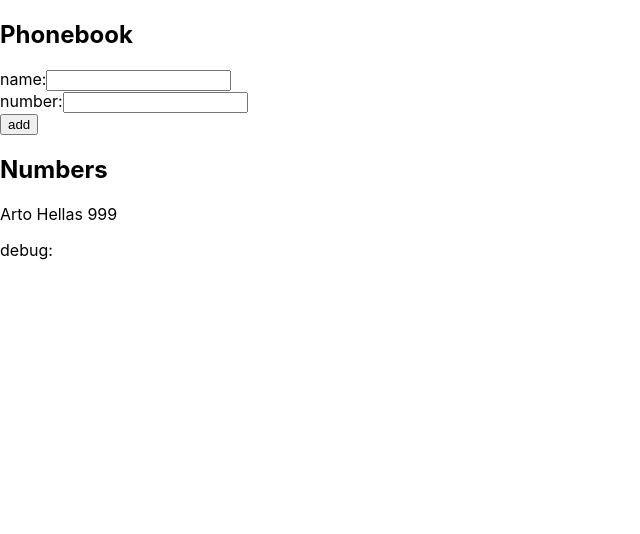
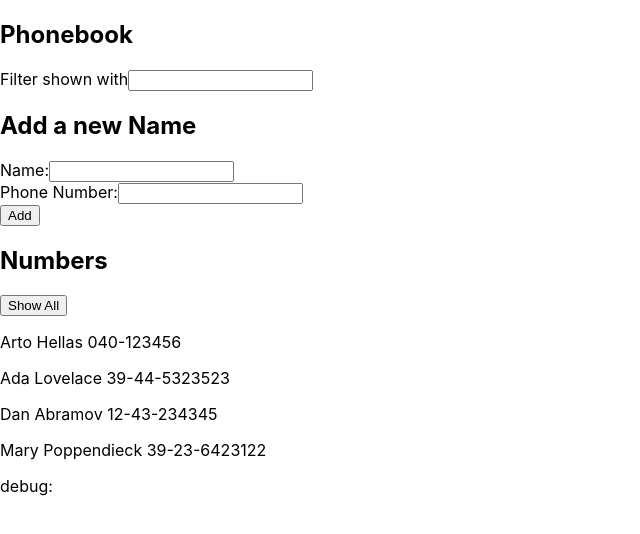
Before and after one commit to ivangnah/fullstackopen, a React (Create React App) app in the folder submissions/phonebook/: page / in a window 1280 px wide. Shown: the top 534 px of the page, without its empty margins (0-640 px from the left). Built offline with nearby package versions, Linux system fonts and the light colour scheme; the HTML template or start-up script is replaced by a standard one.

Commit message:
added search, only works for perfect match now

```diff
--- a/submissions/phonebook/src/App.js
+++ b/submissions/phonebook/src/App.js
@@ -13,10 +13,23 @@ const Person  = (props) => {
 
 const App = () => {
   const [persons, setPersons] = useState([
-    { name: 'Arto Hellas', number:'999' }
+    { name: 'Arto Hellas', number: '040-123456', id: 1 },
+    { name: 'Ada Lovelace', number: '39-44-5323523', id: 2 },
+    { name: 'Dan Abramov', number: '12-43-234345', id: 3 },
+    { name: 'Mary Poppendieck', number: '39-23-6423122', id: 4 }
   ])
+
   const [newName, setNewName] = useState('')
   const [newNumber, setNewNumber] = useState('')
+  const [showAll, setShowAll ] = useState(true)
+  const [searchTerm, setSearchTerm ] = useState('')
+
+
+  //search works now for perfect match. next thing to do is partial match
+  const personsToShow = showAll
+    ? persons
+    : persons.filter(person => person.name === searchTerm )
+
 
   const addName = (event) => {
     event.preventDefault()
@@ -46,41 +59,66 @@ const App = () => {
     console.log('persons list', persons)
   }
 
+  const showAllNames = (event) => {
+    event.preventDefault()
+    console.log('reset button clicked', event.target)
+    setShowAll(true)
+  }
+
+  //event handler for name change
   const handleNameChange = (event) => {
     console.log(event.target.value)
     setNewName(event.target.value)
   }
 
+  //event handler for number change
   const handleNumberChange = (event) => {
     console.log(event.target.value)
     setNewNumber(event.target.value)
   }
 
+  //event handler for search term change
+  const handleSearchTermChange = (event) => {
+    console.log('search term', event.target.value)
+    setSearchTerm(event.target.value)
+    setShowAll(false)
+    console.log('search term 2', searchTerm)
+  }
+
   return (
     <div>
       <h2>Phonebook</h2>
+      Filter shown with
+      <input
+        value={searchTerm}
+        onChange = {handleSearchTermChange}
+        />
       <form onSubmit={addName} >
         <div>
-          name:
+          <h2> Add a new Name</h2>
+          Name:
             <input
               value={newName}
               onChange={handleNameChange}
               />
        </div>
        <div>
-        number:
-            <input
-              value={newNumber}
-              onChange={handleNumberChange}
-              />
-        </div>
+          Phone Number:
+              <input
+                value={newNumber}
+                onChange={handleNumberChange}
+                />
+          </div>
         <div>
-          <button type="submit">add</button>
+          <button type="submit">Add</button>
         </div>
       </form>
       <h2>Numbers</h2>
+      <form onSubmit = {setShowAll}>
+        <button type="submit">Show All</button>
+        </form>
         <div>
-          {persons.map(persons =>
+          {personsToShow.map(persons =>
             <Person key={persons.id} person={persons} />
           )}
       </div>
```
